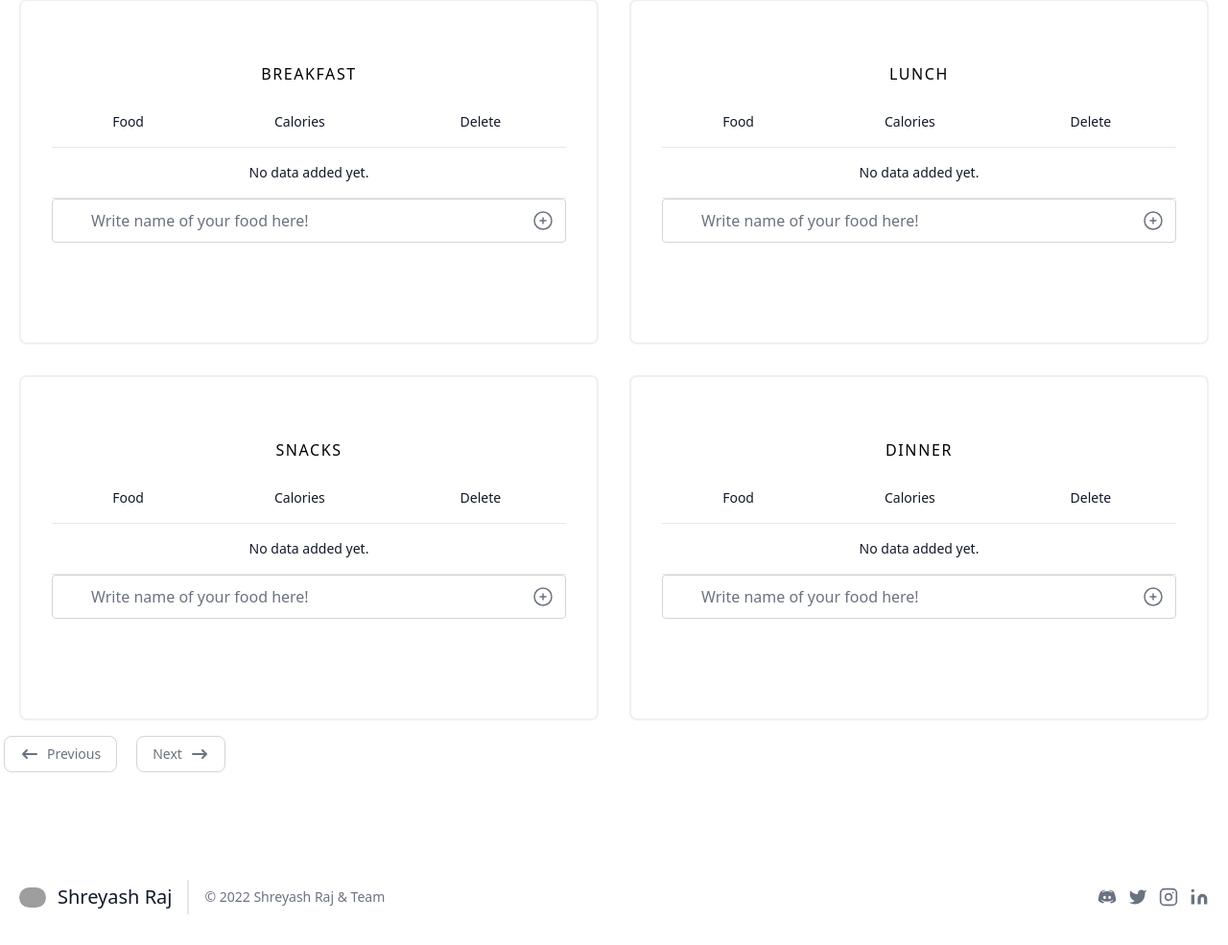
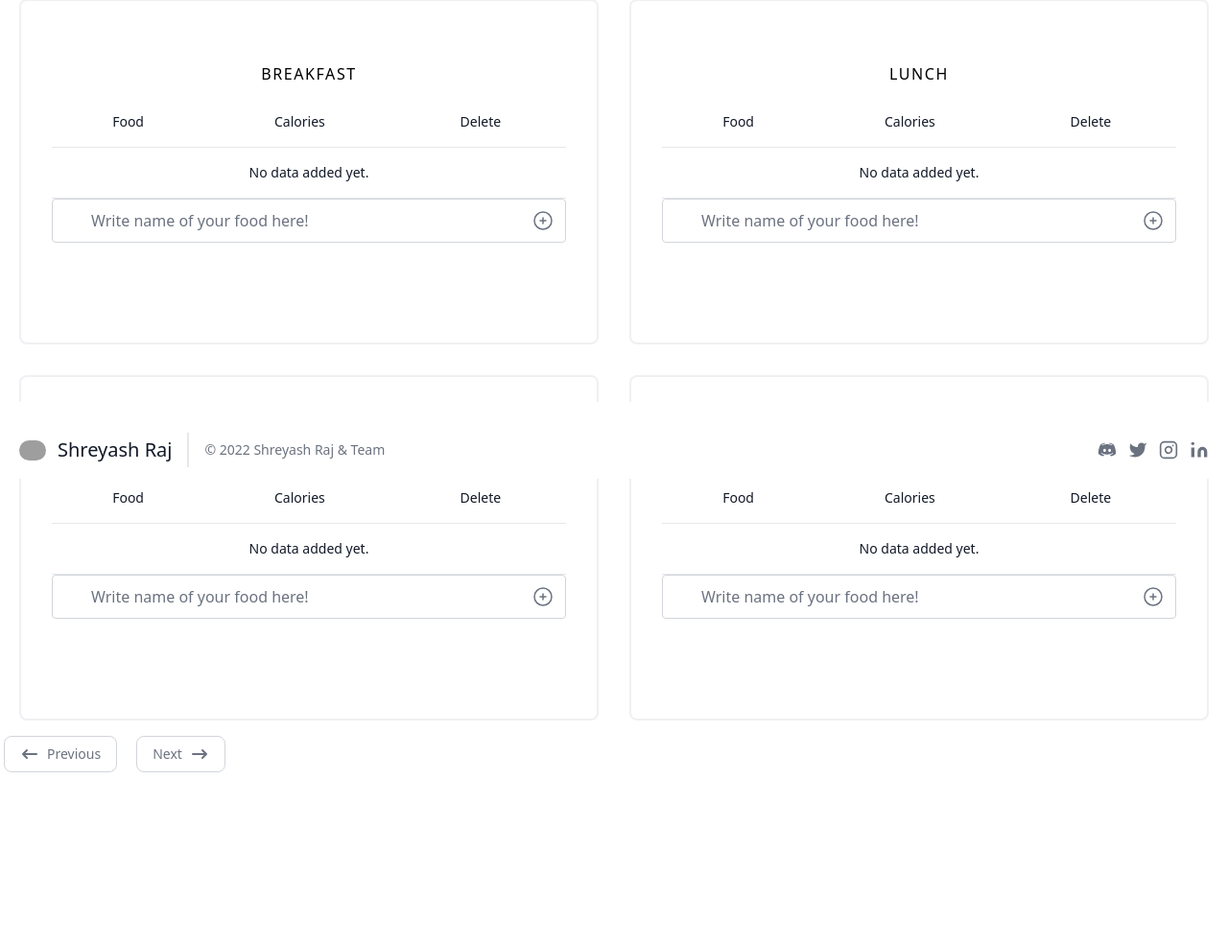
Before and after one commit to Shashank3736/caloriemeter, a Django app: page / in a window 1280 px wide. Shown: the part 301-1286 px from the top of the page at 96% size. After the commit the page ends 1106 px from the top, so only its background shows below. Run offline with Django 4.2, Linux system fonts and the light colour scheme; a user stored in the database is signed in; data comes from the database, SQL or seed files in the repository; both versions use the stored data as it was after the commit; some libraries are stand-ins or nearby versions; grey boxes are pictures that could not be loaded.

Commit message:
updated footer

```diff
--- a/templates/base.html
+++ b/templates/base.html
@@ -15,8 +15,8 @@
 <body class="">
     {% block content %}{% endblock %}
     {% block footer %}
-    <footer class="text-gray-600 body-font inset-x-0 bottom-0">
-        <div class="container px-5 py-8 mx-auto flex items-center sm:flex-row flex-col">
+    <footer class="text-gray-600 body-font bottom-0 fixed w-full h-20 bg-white">
+        <div class="container px-5 py-8 mx-auto flex items-center sm:flex-row flex-col relative">
           <a class="flex title-font font-medium items-center md:justify-start justify-center text-gray-900">
             <img class="rounded-full" alt="logo" src="https://avatars.githubusercontent.com/u/58896906?s=400&u=281a69d69c710b2fea9f1cda188f8064f9d9d11f&v=4" width="28">
             <span class="ml-3 text-xl">Shreyash Raj</span>
```
Also changed, not shown: db.sqlite3.
